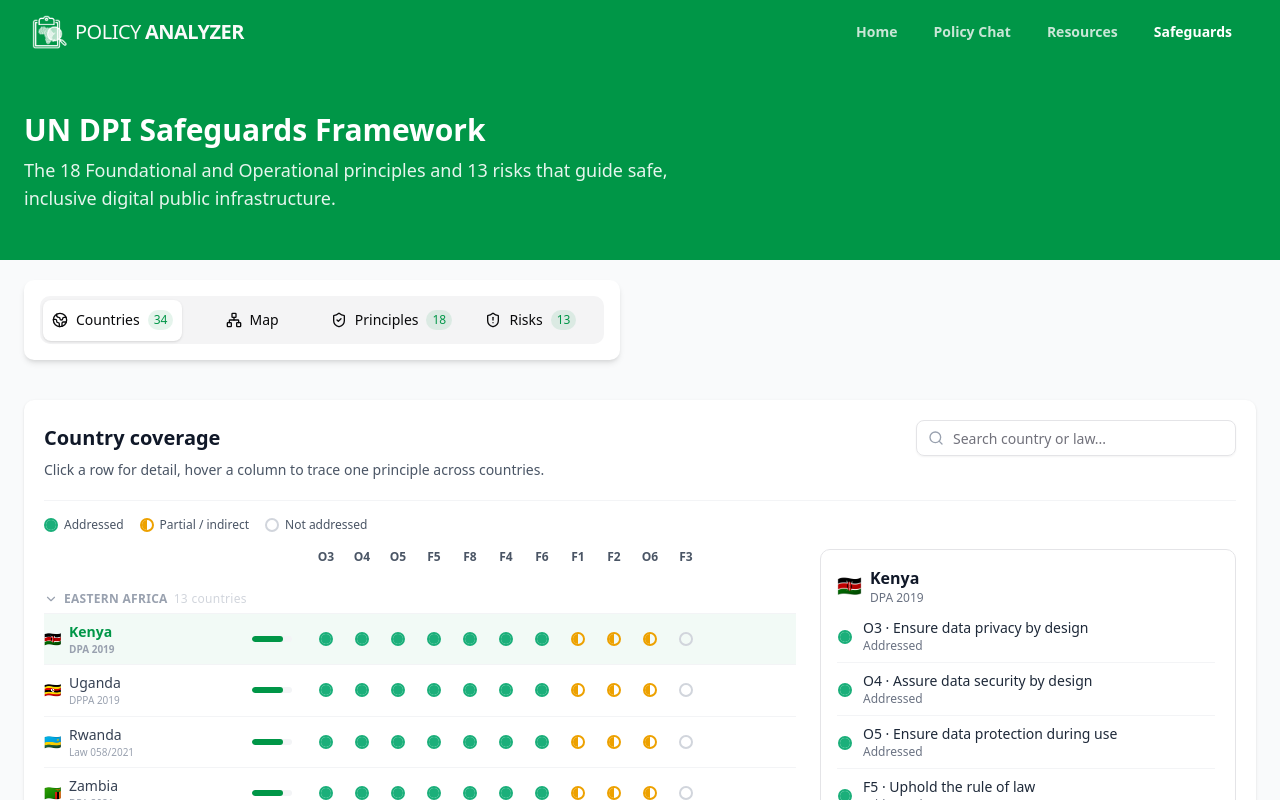
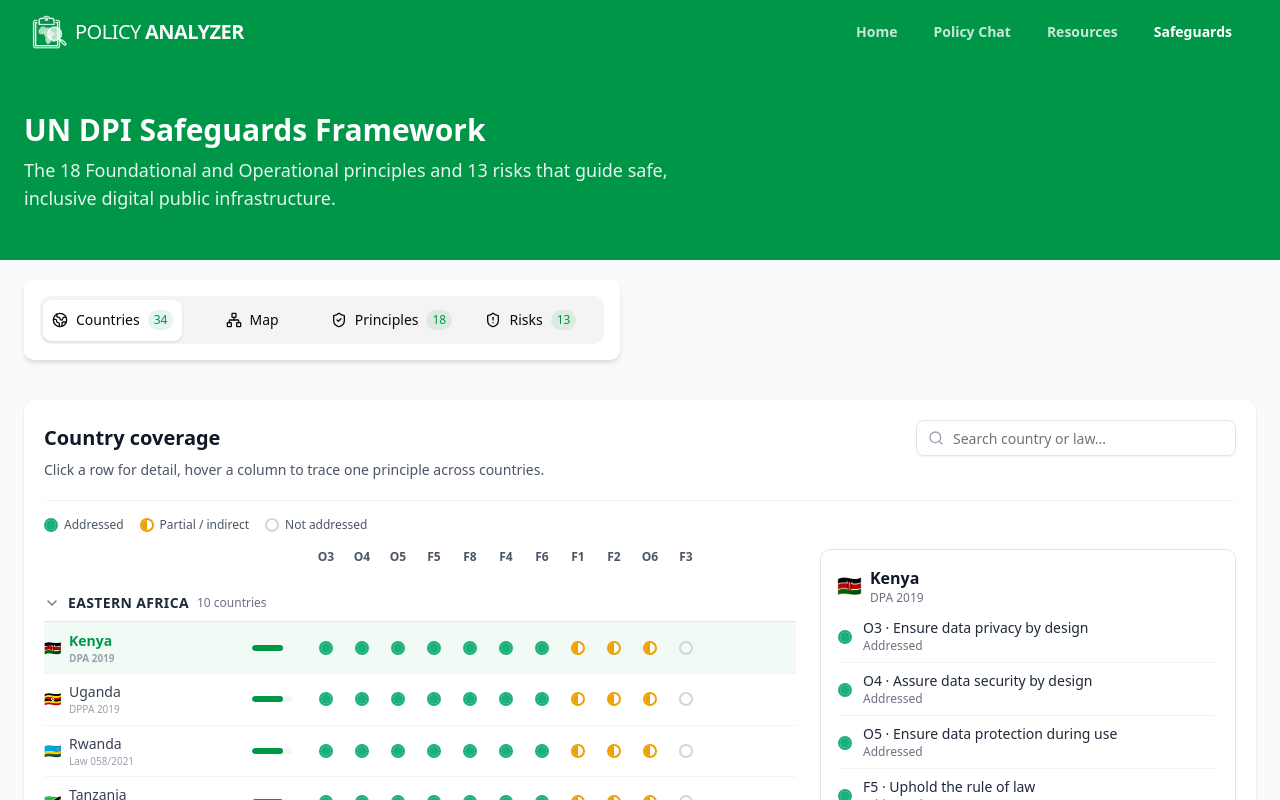
Before and after one commit to cylab-africa/policy-analyzer-frontend, a Next.js app: page /safeguards in a window 1280 px wide. Shown: the top 800 px of the page. Built offline with nearby package versions, Linux system fonts and the light colour scheme; no server answers.

Commit message:
feat: enhance CountryCoverage component styling and update country data

```diff
--- a/src/components/safeguards/CountryCoverage.tsx
+++ b/src/components/safeguards/CountryCoverage.tsx
@@ -180,17 +180,19 @@ export default function CountryCoverage({ data, principles }: CountryCoveragePro
                                     <button
                                         type="button"
                                         onClick={() => toggleRegion(region.region)}
-                                        className="flex items-center gap-1.5 text-xs font-semibold uppercase tracking-wide text-gray-400 hover:text-gray-600 py-1.5 cursor-pointer"
+                                        className="flex items-center gap-2 w-full text-left border-b border-gray-200 hover:border-gray-300 py-2 cursor-pointer"
                                     >
                                         <ChevronDown
                                             className={cn(
-                                                "h-3.5 w-3.5 transition-transform",
+                                                "h-4 w-4 shrink-0 text-gray-500 transition-transform",
                                                 isCollapsed && "-rotate-90",
                                             )}
                                         />
-                                        {region.region}
-                                        <span className="text-gray-300 font-normal normal-case">
-                                            {region.countries.length} countries
+                                        <span className="text-sm font-bold uppercase tracking-wide text-gray-800">
+                                            {region.region}
+                                        </span>
+                                        <span className="text-xs font-medium text-gray-500">
+                                            {region.countries.length} {region.countries.length === 1 ? "country" : "countries"}
                                         </span>
                                     </button>
 
--- a/src/data/country_principle_coverage.json
+++ b/src/data/country_principle_coverage.json
@@ -7,15 +7,12 @@
                 { "country": "Kenya", "isoAlpha2": "KE", "flagEmoji": "🇰🇪", "law": "DPA 2019", "status": { "O3": "addressed", "O4": "addressed", "O5": "addressed", "F5": "addressed", "F8": "addressed", "F4": "addressed", "F6": "addressed", "F1": "partial", "F2": "partial", "O6": "partial", "F3": "not_addressed" } },
                 { "country": "Uganda", "isoAlpha2": "UG", "flagEmoji": "🇺🇬", "law": "DPPA 2019", "status": { "O3": "addressed", "O4": "addressed", "O5": "addressed", "F5": "addressed", "F8": "addressed", "F4": "addressed", "F6": "addressed", "F1": "partial", "F2": "partial", "O6": "partial", "F3": "not_addressed" } },
                 { "country": "Rwanda", "isoAlpha2": "RW", "flagEmoji": "🇷🇼", "law": "Law 058/2021", "status": { "O3": "addressed", "O4": "addressed", "O5": "addressed", "F5": "addressed", "F8": "addressed", "F4": "addressed", "F6": "addressed", "F1": "partial", "F2": "partial", "O6": "partial", "F3": "not_addressed" } },
-                { "country": "Zambia", "isoAlpha2": "ZM", "flagEmoji": "🇿🇲", "law": "DPA 2021", "status": { "O3": "addressed", "O4": "addressed", "O5": "addressed", "F5": "addressed", "F8": "addressed", "F4": "addressed", "F6": "addressed", "F1": "partial", "F2": "partial", "O6": "partial", "F3": "not_addressed" } },
-                { "country": "Zimbabwe", "isoAlpha2": "ZW", "flagEmoji": "🇿🇼", "law": "Cyber & DPA 2021", "status": { "O3": "addressed", "O4": "addressed", "O5": "addressed", "F5": "addressed", "F8": "addressed", "F4": "addressed", "F6": "addressed", "F1": "partial", "F2": "partial", "O6": "partial", "F3": "not_addressed" } },
                 { "country": "Tanzania", "isoAlpha2": "TZ", "flagEmoji": "🇹🇿", "law": "PDPA 2022", "status": { "O3": "addressed", "O4": "addressed", "O5": "addressed", "F5": "addressed", "F8": "addressed", "F4": "addressed", "F6": "addressed", "F1": "partial", "F2": "partial", "O6": "partial", "F3": "not_addressed" } },
                 { "country": "Mauritius", "isoAlpha2": "MU", "flagEmoji": "🇲🇺", "law": "DPA 2017", "status": { "O3": "addressed", "O4": "addressed", "O5": "addressed", "F5": "addressed", "F8": "addressed", "F4": "addressed", "F6": "addressed", "F1": "partial", "F2": "partial", "O6": "partial", "F3": "not_addressed" } },
                 { "country": "Madagascar", "isoAlpha2": "MG", "flagEmoji": "🇲🇬", "law": "Loi 2014-038", "status": { "O3": "addressed", "O4": "addressed", "O5": "addressed", "F5": "addressed", "F8": "addressed", "F4": "addressed", "F6": "addressed", "F1": "partial", "F2": "partial", "O6": "not_addressed", "F3": "not_addressed" } },
                 { "country": "Seychelles", "isoAlpha2": "SC", "flagEmoji": "🇸🇨", "law": "DPA 2023", "status": { "O3": "addressed", "O4": "addressed", "O5": "addressed", "F5": "addressed", "F8": "addressed", "F4": "addressed", "F6": "addressed", "F1": "partial", "F2": "partial", "O6": "partial", "F3": "not_addressed" } },
                 { "country": "Somalia", "isoAlpha2": "SO", "flagEmoji": "🇸🇴", "law": "DPA 2023", "status": { "O3": "addressed", "O4": "addressed", "O5": "addressed", "F5": "addressed", "F8": "addressed", "F4": "addressed", "F6": "addressed", "F1": "partial", "F2": "partial", "O6": "partial", "F3": "not_addressed" } },
                 { "country": "Ethiopia", "isoAlpha2": "ET", "flagEmoji": "🇪🇹", "law": "Proc. 1321/2024", "status": { "O3": "addressed", "O4": "addressed", "O5": "addressed", "F5": "addressed", "F8": "addressed", "F4": "addressed", "F6": "addressed", "F1": "partial", "F2": "partial", "O6": "partial", "F3": "not_addressed" } },
-                { "country": "Malawi", "isoAlpha2": "MW", "flagEmoji": "🇲🇼", "law": "DPA 2024", "status": { "O3": "addressed", "O4": "addressed", "O5": "addressed", "F5": "addressed", "F8": "addressed", "F4": "addressed", "F6": "addressed", "F1": "partial", "F2": "partial", "O6": "partial", "F3": "not_addressed" } },
                 { "country": "Djibouti", "isoAlpha2": "DJ", "flagEmoji": "🇩🇯", "law": "Digital Code 2025", "status": { "O3": "addressed", "O4": "addressed", "O5": "addressed", "F5": "addressed", "F8": "addressed", "F4": "addressed", "F6": "addressed", "F1": "partial", "F2": "partial", "O6": "partial", "F3": "not_addressed" } }
             ]
         },
@@ -35,7 +32,10 @@
                         "F5": "Statutory basis exists (the Act creates a Data Protection Commission), but the Commission has never been appointed — so regulatory oversight is not operational in practice.",
                         "F8": "Statutory basis exists (s.49 provides a civil action for damages), but the Commission has never been appointed — so complaint-handling is not operational in practice."
                     }
-                }
+                },
+                { "country": "Zambia", "isoAlpha2": "ZM", "flagEmoji": "🇿🇲", "law": "DPA 2021", "status": { "O3": "addressed", "O4": "addressed", "O5": "addressed", "F5": "addressed", "F8": "addressed", "F4": "addressed", "F6": "addressed", "F1": "partial", "F2": "partial", "O6": "partial", "F3": "not_addressed" } },
+                { "country": "Zimbabwe", "isoAlpha2": "ZW", "flagEmoji": "🇿🇼", "law": "Cyber & DPA 2021", "status": { "O3": "addressed", "O4": "addressed", "O5": "addressed", "F5": "addressed", "F8": "addressed", "F4": "addressed", "F6": "addressed", "F1": "partial", "F2": "partial", "O6": "partial", "F3": "not_addressed" } },
+                { "country": "Malawi", "isoAlpha2": "MW", "flagEmoji": "🇲🇼", "law": "DPA 2024", "status": { "O3": "addressed", "O4": "addressed", "O5": "addressed", "F5": "addressed", "F8": "addressed", "F4": "addressed", "F6": "addressed", "F1": "partial", "F2": "partial", "O6": "partial", "F3": "not_addressed" } }
             ]
         },
         {
```
